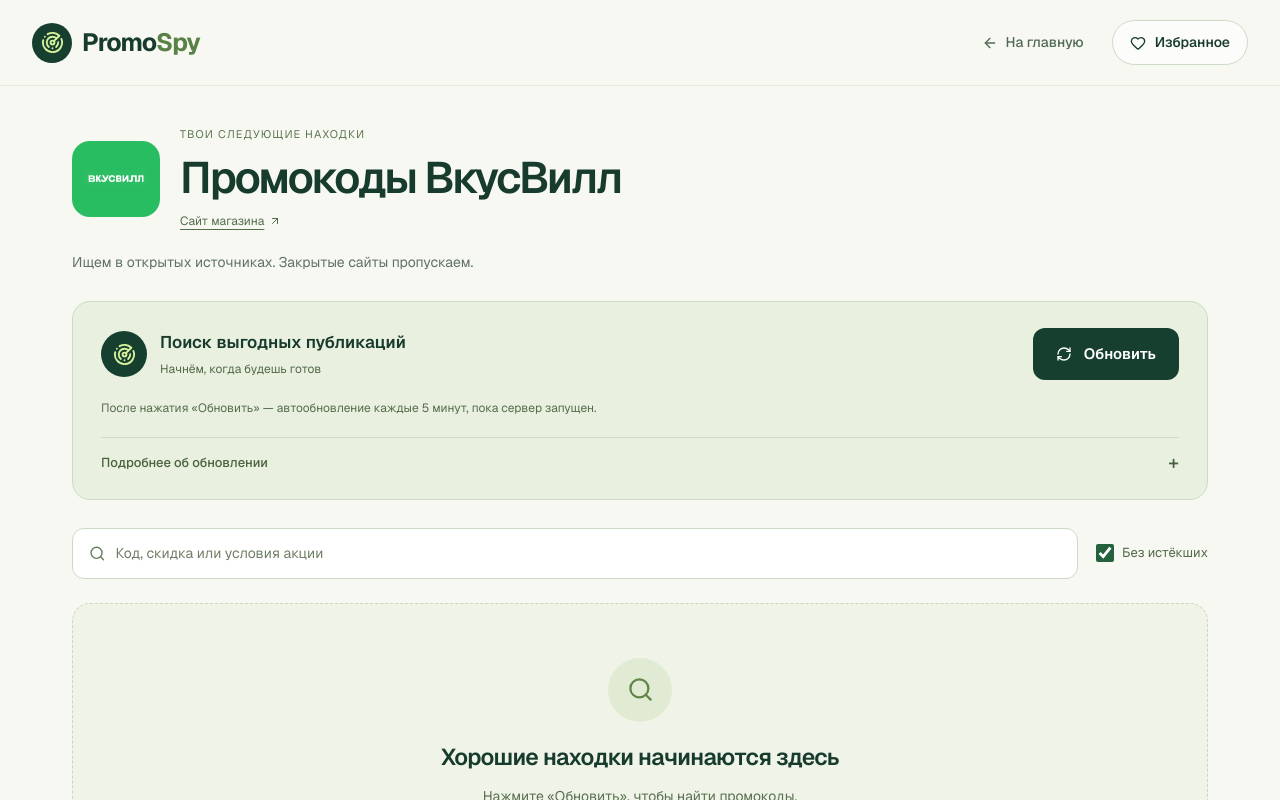
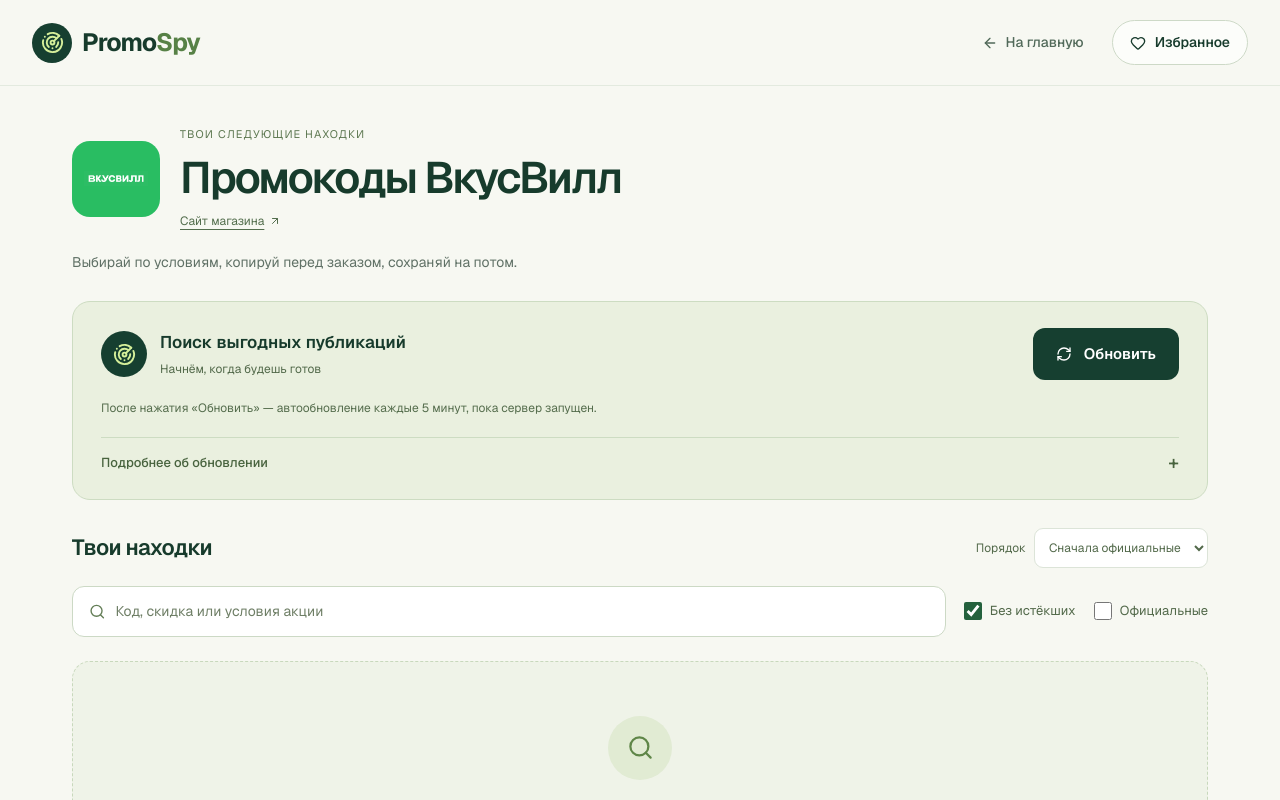
Before and after one commit to Startcpc/promospy, a Next.js app: page /company/54 in a window 1280 px wide. Shown: the top 800 px of the page. Built offline with nearby package versions, Linux system fonts and the light colour scheme.

Commit message:
Add useful promo filters and visible terms; recover offline search controls

```diff
--- a/src/app/not-found.tsx
+++ b/src/app/not-found.tsx
@@ -2,7 +2,7 @@ import Link from 'next/link';
 import { Radar } from 'lucide-react';
 import { SiteHeader } from '@/components/site-header';
 export default function NotFound() {
-  return <><SiteHeader back /><main className="content-page"><section className="empty-state mt-12">
+  return <><SiteHeader back /><main className="content-page" id="main"><section className="empty-state mt-12">
     <div className="empty-icon"><Radar size={30} aria-hidden="true" /></div>
     <h1 className="text-3xl font-medium tracking-tight">Страница не найдена</h1>
     <p className="mt-4">Вернёмся к поиску хороших предложений.</p>
--- a/src/app/saved/page.tsx
+++ b/src/app/saved/page.tsx
@@ -82,7 +82,7 @@ export default function SavedPage() {
     const terms = [item.code, getCompanyById(item.companyId)?.name ?? "", offer?.description ?? "", offer?.discount ?? "", ...(offer?.conditions ?? [])].join(" ").toLocaleLowerCase("ru");
     return query.trim().toLocaleLowerCase("ru").split(/\s+/).every(word => terms.includes(word));
   });
-  return <><SiteHeader back /><main className="content-page">
+  return <><SiteHeader back /><main className="content-page" id="main">
     <header className="saved-heading"><span className="page-eyebrow">То, что хочется сохранить</span>
       <h1><Heart aria-hidden="true" className="h-7 w-7" />Избранное{hydrated && items.length > 0 ? ` (${items.length})` : ""}</h1>
       <p className="mt-3 text-sm text-muted-foreground">Ваши коды — в одном месте. Избранное хранится в этом браузере.</p>
@@ -92,7 +92,7 @@ export default function SavedPage() {
     {!hydrated ? <p role="status">Загружаем избранное…</p> : items.length === 0 ? <div className="empty-state"><div className="empty-icon"><Heart size={27} aria-hidden="true" /></div>
       <p className="font-semibold">Пока нет сохранённых кодов</p>
       <p className="mt-2 text-sm text-muted-foreground">Нажмите сердечко на карточке промокода, чтобы быстро вернуться к нему перед заказом.</p>
-      <Link href="/" className="button button-primary mt-5">Найти промокоды</Link>
+      <Link href="/company/54" className="button button-primary mt-5">Найти промокоды</Link>
     </div> : <>
       <div className="filter-bar">
         <label className="search-field"><Search size={17} aria-hidden="true" /><input aria-label="Поиск в избранном" value={query} onChange={event => setQuery(event.target.value)} placeholder="Код или условия" /></label>
--- a/src/components/company-results.tsx
+++ b/src/components/company-results.tsx
@@ -31,6 +31,8 @@ export function CompanyResults({ id }: { id: number }) {
   const [error, setError] = useState<string | null>(null);
   const [query, setQuery] = useState("");
   const [activeOnly, setActiveOnly] = useState(true);
+  const [officialOnly, setOfficialOnly] = useState(false);
+  const [sort, setSort] = useState("recommended");
   const [refreshing, setRefreshing] = useState(false);
   const [starting, setStarting] = useState(false);
   const [offline, setOffline] = useState(false);
@@ -45,6 +47,7 @@ export function CompanyResults({ id }: { id: number }) {
     let pendingForce = false;
     let activeRequest: ReturnType<typeof browserRequestSignal> | undefined;
     const sync = async (method: "GET" | "POST", force = false) => {
+      setOffline(navigator.onLine === false);
       if(!requestedRef.current)return;
       clearTimeout(timer);
       setOffline(navigator.onLine === false);
@@ -61,6 +64,7 @@ export function CompanyResults({ id }: { id: number }) {
         });
         const data = await response.json();
         if (!response.ok) throw new Error(data.error ?? "Ошибка загрузки");
+        if (!data || !Array.isArray(data.codes) || !Array.isArray(data.log) || !["idle", "running", "queued", "failed"].includes(data.status)) throw new Error("Сервер вернул неполные данные. Повторяем запрос.");
         if (controller.signal.aborted || request !== sequence) return;
         setState(data); setError(null); setNow(Date.now()); setStarting(false);
         pendingForce=false;
@@ -90,19 +94,25 @@ export function CompanyResults({ id }: { id: number }) {
   const refresh = () => { void requestRef.current?.(true); };
   if (!company) return <main className="p-8"><p>Компания не найдена</p><Link href="/">На главную</Link></main>;
   const busy = !error && !offline && (starting || state?.status === "running" || state?.status === "queued");
-  const codes = visiblePromoCodes(state?.codes ?? [], now).filter((code) => matchesPromoQuery(code, query) && (!activeOnly || effectiveStatus(code, now) !== "expired" && (code.startsAt === undefined || code.startsAt <= now)));
+  const available = visiblePromoCodes(state.codes, now);
+  const codes = available.filter((code) => matchesPromoQuery(code, query)
+    && (!officialOnly || effectiveStatus(code, now) === "official")
+    && (!activeOnly || effectiveStatus(code, now) !== "expired" && (code.startsAt === undefined || code.startsAt <= now)));
+  if (sort === "expires") codes.sort((a, b) => (a.expiresAt ?? Infinity) - (b.expiresAt ?? Infinity));
+  if (sort === "minimum") codes.sort((a, b) => (a.minOrder ?? Infinity) - (b.minOrder ?? Infinity));
+  const resetFilters = () => { setQuery(""); setActiveOnly(true); setOfficialOnly(false); setSort("recommended"); };
   const sourceKeys=new Set<string>();
   const sources=state.report?.sourceResults?.filter(source=>{
     const key=source.outcome==='blocked'||source.outcome==='skipped'
       ?[new URL(source.failureUrl??source.url).hostname,source.errorCode,source.httpStatus,source.message].join('|'):source.url;
     if(sourceKeys.has(key))return false;sourceKeys.add(key);return true;
   });
-  return <><SiteHeader back /><main className="content-page">
+  return <><SiteHeader back /><main className="content-page" id="main">
     <header className="store-heading">
       <div className="store-logo"><BrandLogo key={company.logo} src={company.logo} name={company.name} accentColor={company.color} /></div>
       <div className="min-w-0"><span className="page-eyebrow">Твои следующие находки</span><h1>Промокоды {company.name}</h1><a href={company.website} target="_blank" rel="noopener noreferrer">Сайт магазина <ArrowUpRight size={12} aria-hidden="true" /></a></div>
     </header>
-    <p className="page-intro">Ищем в открытых источниках. Закрытые сайты пропускаем.</p>
+    <p className="page-intro">Выбирай по условиям, копируй перед заказом, сохраняй на потом.</p>
     <section className="scan-panel" aria-live="polite">
       <div className="scan-top">
         <div className="scan-heading"><span className="scan-symbol"><Radar size={23} aria-hidden="true" /></span><div><p>{state.status === "queued" ? "Поиск начнётся автоматически…" : busy ? state.report?.phase === "sources" ? "Ищем на других сайтах…" : "Проверяем официальный сайт…" : "Поиск выгодных публикаций"}</p><small>{requested ? "Собираем то, что опубликовано в источниках" : "Начнём, когда будешь готов"}</small></div></div>
@@ -111,7 +121,7 @@ export function CompanyResults({ id }: { id: number }) {
       {offline && <p role="status" className="mt-3 text-sm text-muted-foreground">Нет подключения. Поиск доступен после подключения.</p>}
       {error && codes.length > 0 && <p role="status" className="mt-3 text-sm text-muted-foreground">Повторяем загрузку. Сохранённые предложения остаются на экране.</p>}
       {state.notice && codes.length > 0 && <p role="status" className="mt-3 text-sm text-muted-foreground">{state.notice}</p>}
-      {state?.report && <p className="scan-summary">Найдено: {state.report.couponsFound ?? state.codes.length} · Прочитано страниц: {state.report.pagesRead}.</p>}
+      {state.report && <div className="scan-stats"><div><strong>{available.filter(code => effectiveStatus(code, now) !== "expired" && (code.startsAt === undefined || code.startsAt <= now)).length}</strong><span>без истёкшего срока</span></div><div><strong>{state.report.pagesRead}</strong><span>страниц прочитано</span></div><div><strong>{available.filter(code => effectiveStatus(code, now) === "official").length}</strong><span>официальных кодов</span></div></div>}
       <p className="scan-note">После нажатия «Обновить» — автообновление каждые 5 минут, пока сервер запущен.</p>
       {state && <details className="scan-details"><summary>Подробнее об обновлении</summary>
         <div className="diagnostic-body">
@@ -130,13 +140,16 @@ export function CompanyResults({ id }: { id: number }) {
         </div>
       </details>}
     </section>
+    <div className="results-heading"><h2>Твои находки <span>{codes.length > 0 ? codes.length : ""}</span></h2><label className="sort-field">Порядок<select aria-label="Сортировка промокодов" value={sort} onChange={event => setSort(event.target.value)}><option value="recommended">Сначала официальные</option><option value="expires">Скоро закончатся</option><option value="minimum">Меньше сумма заказа</option></select></label></div>
     <div className="filter-bar">
       <label className="search-field"><Search size={17} aria-hidden="true" /><input aria-label="Поиск по промокодам и условиям" value={query} onChange={(event) => setQuery(event.target.value)} placeholder="Код, скидка или условия акции" /></label>
       <label className="filter-check"><input type="checkbox" checked={activeOnly} onChange={(event) => setActiveOnly(event.target.checked)} />Без истёкших</label>
+      <label className="filter-check"><input type="checkbox" checked={officialOnly} onChange={event => setOfficialOnly(event.target.checked)} />Официальные</label>
+      {(query || officialOnly || !activeOnly || sort !== "recommended") && <button type="button" className="filter-reset" onClick={resetFilters}>Сбросить фильтры</button>}
     </div>
     {!state && !error ? <p className="py-10 text-center text-muted-foreground">Загружаем результаты…</p>
       : codes.length ? <div className="results-grid">{codes.map((code) => <PromoCard key={code.id} code={code} />)}</div>
-        : <section className="empty-state"><div className="empty-icon"><Search size={27} aria-hidden="true" /></div><h2>{!requested ? "Хорошие находки начинаются здесь" : busy ? "В поисках твоей выгоды" : "Посмотрим ещё раз?"}</h2><p role="status">{!requested ? "Нажмите «Обновить», чтобы найти промокоды." : offline ? "Подключитесь к интернету, чтобы найти новые промокоды." : busy ? "Найденные коды появятся здесь автоматически." : error ? "Не удалось загрузить результаты. Повторяем запрос." : state.status === "failed" ? state.notice : query || state.codes.length ? "Нет промокодов по выбранным условиям." : "В прочитанных источниках открытые промокоды не найдены."}</p></section>}
+        : <section className="empty-state"><div className="empty-icon"><Search size={27} aria-hidden="true" /></div><h2>{!requested ? "Хорошие находки начинаются здесь" : busy ? "В поисках твоей выгоды" : query || officialOnly ? "Пока нет совпадений" : "Посмотрим ещё раз?"}</h2><p role="status">{!requested ? "Нажмите «Обновить», чтобы найти промокоды." : offline ? "Подключитесь к интернету, чтобы найти новые промокоды." : busy ? "Найденные коды появятся здесь автоматически." : error ? "Не удалось загрузить результаты. Повторяем запрос." : state.status === "failed" ? state.notice : query || officialOnly || state.codes.length ? "Нет промокодов по выбранным условиям." : "В прочитанных источниках открытые промокоды не найдены."}</p></section>}
     <details className="company-about"><summary>О компании</summary><p>{company.description}</p></details>
   </main><SiteFooter /></>;
 }
--- a/src/components/site-header.tsx
+++ b/src/components/site-header.tsx
@@ -3,7 +3,7 @@ import { ArrowLeft, Radar } from "lucide-react";
 import { SavedPromosLink } from "./saved-promos-link";
 
 export function SiteHeader({ back = false }: { back?: boolean }) {
-  return <header className="site-header"><nav className="site-nav" aria-label={back ? 'Навигация' : 'Главная навигация'}>
+  return <header className="site-header"><a href="#main" className="skip-link">К содержимому</a><nav className="site-nav" aria-label={back ? 'Навигация' : 'Главная навигация'}>
     <Link href="/" aria-label="PromoSpy — на главную" className="brand"><span className="brand-mark"><Radar size={23} aria-hidden="true" /></span><span className="brand-word">Promo<span>Spy</span></span></Link>
     <div className="nav-actions">{back ? <Link href="/" className="back-link" aria-label="На главную"><ArrowLeft size={16} aria-hidden="true" /><span>На главную</span></Link> : <a href="#how" className="how-link">Как это работает</a>}<SavedPromosLink /></div>
   </nav></header>;
--- a/src/lib/page-activity.ts
+++ b/src/lib/page-activity.ts
@@ -13,6 +13,8 @@ export function watchPageActivity(onResume: () => void, onPause: () => void) {
   document.addEventListener('visibilitychange',update);
   window.addEventListener('online',update);
   window.addEventListener('offline',update);
+  // A page can mount while already offline or hidden, before any browser event.
+  if (!active) onPause();
   return () => {
     document.removeEventListener('visibilitychange',update);
     window.removeEventListener('online',update);
```
Also changed, not shown: src/components/promo-card.tsx (+6 -1 lines).
